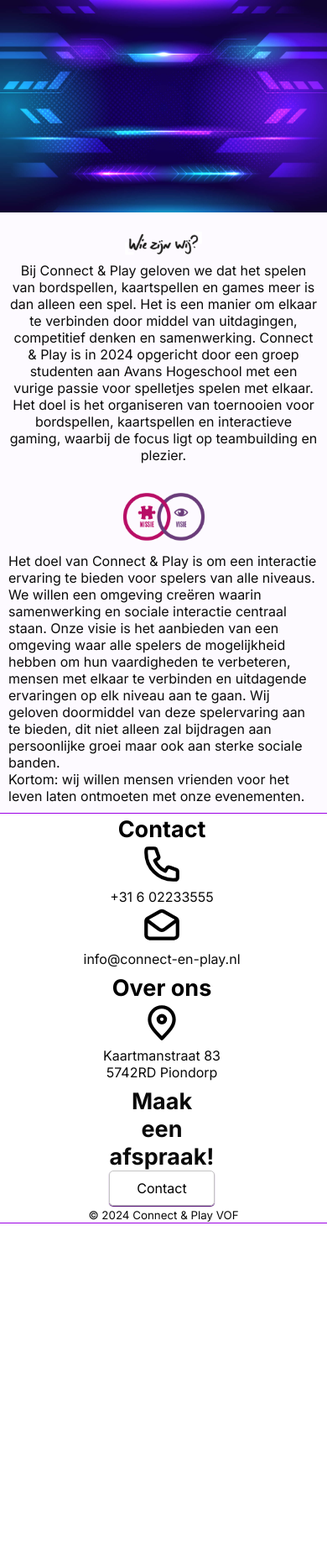
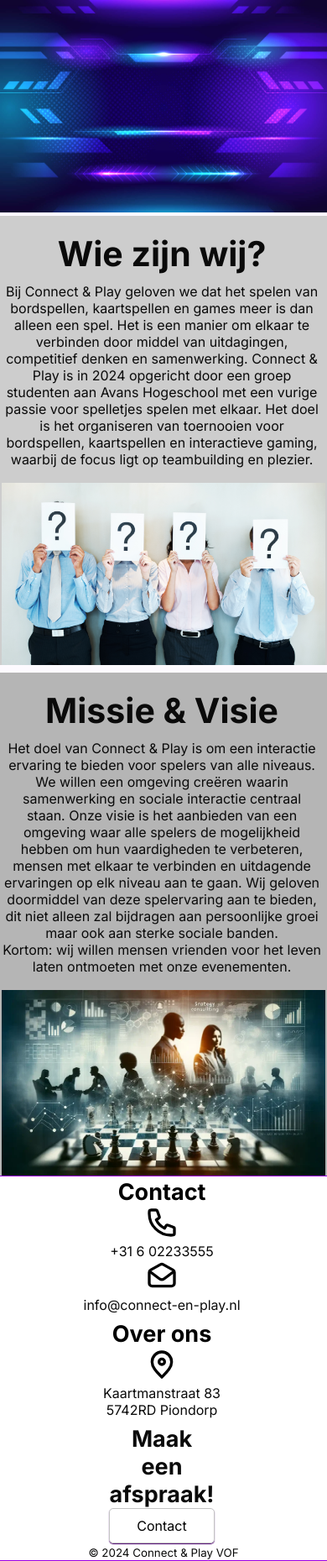
Before and after one commit to boonsboos/connect-play, a PHP site: page /OverOns.html in a window 390 px wide. Shown: the part 100-1959 px from the top of the page at 84% size. Before the commit the page ends 1557 px from the top, so only its background shows below. Run offline with PHP 8.4, Linux system fonts and the light colour scheme.

Commit message:
add style overonspage (#19)
* add style overonspage

Added images, responsive for mobile, added style

* redo the colors because they went on a hike for some reason

---------

Co-authored-by: boonsboos <mrsherobrinenaomi@gmail.com>
Co-authored-by: boons <57451966+boonsboos@users.noreply.github.com>

```diff
--- a/OverOns.html
+++ b/OverOns.html
@@ -38,11 +38,13 @@
 	</header>
 	<img class="banner-img" src="images/bannerImg.jpg" alt="Banner afbeelding" />
 
-	<section class="col-12 flex justify-center">
-		<div class="wie-zijn-wij-box col-12 justify-center flex">
-			<img class="flex justify-center col-6 mb-12 wie-zijn-wij-img" src="images/wiezijnwij.png"
-				alt="Plaatje met tekst: Wie zijn wij?" />
-			<p class="justify-center col-6 mb-12">
+	<section id="over-ons-container" class="flex justify-center">
+		<div class="wie-zijn-wij-box col-12 flex justify-center">
+			<div class="mb-col-12 col-4">
+				<h1 class="mb-col-12">
+					Wie zijn wij?
+				</h1>
+				<p class="mb-col-12 py-10">
 					Bij Connect &amp; Play geloven we dat het spelen van
 					bordspellen, kaartspellen en games meer is dan alleen een
 					spel. Het is een manier om elkaar te verbinden door middel
@@ -54,10 +56,15 @@
 					gaming, waarbij de focus ligt op teambuilding en plezier.
 				</p>
 			</div>
+			<img class="over-ons-img mb-col-12 col-4" src="images/wie-zijn-wij.png" alt="Plaatje met tekst: Wie zijn wij?" />
+		</div>
+
 		<div class="missie-visie-box col-12 flex justify-center">
-			<img class="col-6 mb-12 justify-center missie-en-visie-img" src="images/missie.png"
-				alt="plaatje over missie en visie" />
-			<p class="col-6 mb-12 flex justify-center">
+			<div class="mb-col-12 col-4">
+				<h1 class="mb-col-12">
+					Missie & Visie
+				</h1>
+				<p class="mb-col-12 py-10">
 					Het doel van Connect &amp; Play is om een interactie
 					ervaring te bieden voor spelers van alle niveaus. We willen
 					een omgeving creëren waarin samenwerking en sociale
@@ -71,6 +78,8 @@
 					Kortom: wij willen mensen vrienden voor het leven laten
 					ontmoeten met onze evenementen.
 				</p>
+			</div>
+			<img class="over-ons-img mb-col-12 col-4" src="images/missie.png" alt="Plaatje met tekst: Missie en Visie?" />
 		</div>
 	</section>
 
--- a/style.css
+++ b/style.css
@@ -26,7 +26,6 @@ body {
 }
 
 /* text style classes */
-
 h1 {
 	font-size: 41px;
 	font-weight: bold;
@@ -71,7 +70,6 @@ a {
 }
 
 /* img style classes */
-
 .home-banner {
 	background-image: url("images/header.jpg");
 	background-size: cover;
@@ -86,17 +84,9 @@ a {
 	padding: 0;
 }
 
-.wie-zijn-wij-img {
-	width: 100px;
-}
-
-.missie-en-visie-img {
-	width: 30%;
-}
-
 .contact-img {
-	width: 4vw;
-	height: 4vh;
+	width: 6vw;
+	height: 6vh;
 }
 
 /* classes for interactive elements (buttons, input fields) */
@@ -252,8 +242,7 @@ header {
 	margin-top: 2px;
 }
 
-header img,
-footer img {
+header img {
 	width: 50px;
 	height: 50px;
 }
@@ -278,11 +267,15 @@ footer img {
 }
 
 /* Footer */
-
 footer {
 	background-color: #fff;
 	border-bottom: 1px var(--accent) solid;
 	border-top: 1px var(--accent) solid;
+}
+
+footer img {
+	width: 40px;
+	height: 40px;
 }
 
 #footer-sections ul {
@@ -349,7 +342,7 @@ footer {
 	height: 400px;
 }
 
-/* dienstenpage */
+/* Dienstenpage */
 #diensten-container {
 	column-gap: 0;
 }
@@ -385,14 +378,20 @@ footer {
 
 /* Over Ons page */
 .wie-zijn-wij-box {
-	align-items: center;
-	margin: 10px;
+	flex-direction: row-reverse;
+	background-color: var(--box-1);
 }
 
 .missie-visie-box {
-	align-items: center;
-	margin: 10px;
-	flex-direction: row-reverse;
+	background-color: var(--box-2);
+}
+
+#over-ons-container h1 {
+	padding-top: 50px;
+}
+
+.over-ons-img {
+	object-fit: cover;
 }
 
 /* Contactpage */
@@ -552,15 +551,16 @@ footer {
 		margin-left: 75%;
 	}
 
-	.wie-zijn-wij-box {
-		text-align: center;
-		width: 100%;
-		column-gap: 0vw;
-		row-gap: 0vw;
+	#form-box .full-name {
+		justify-content: center;
 	}
 
-	#form-box .full-name {
-		justify-content: center;
+	#over-ons-container h1 {
+		padding-top: 20px;
+	}
+
+	#over-ons-container h1,p {
+		text-align: center;
 	}
 
 	#contact-info-box ul {
@@ -606,6 +606,14 @@ footer {
 		border-color: var(--highlight);
 	}
 
+	#form-box {
+		background-color: var(--box-1);
+	}
+
+	#contact-info-box {
+		background-color: var(--box-2);
+	}
+
 	/* revers color img */
 	.invert-color-img {
 		filter: invert(100%);
```
Also changed, not shown: contact.html (+10 -21 lines), images/missie.png, images/wie-zijn-wij.png (added), images/wiezijnwij.png (deleted). Lines whose indentation alone changed are shown as unchanged.
